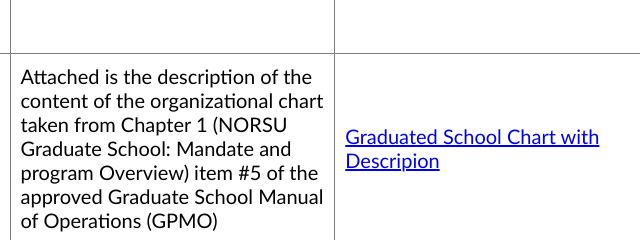
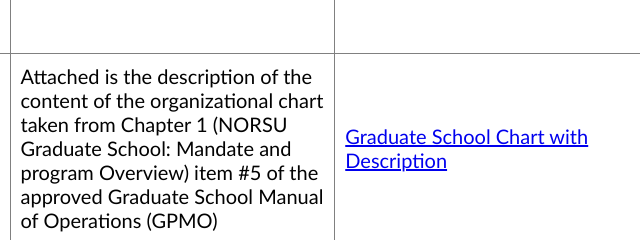
Before and after one commit to CAS-OCDI/PHD-ELT-TRANSMITTAL, a plain HTML site: page index.html in a window 1280 px wide. Shown: the part 2840-3080 px from the top of the page, 640-1280 px from the left. Drawn offline with Linux system fonts and the light colour scheme.

Commit message:
Update index.html

```diff
--- a/index.html
+++ b/index.html
@@ -281,7 +281,7 @@
           <td>
             <a
               href="https://drive.google.com/file/d/1QcCt5W_lUbkzuTjVGr8JOotNpyisUfNT/view?usp=sharing"
-              >Graduated School Chart with Descripion
+              >Graduate School Chart with Description
             </a>
           </td>
         </tr>
```
